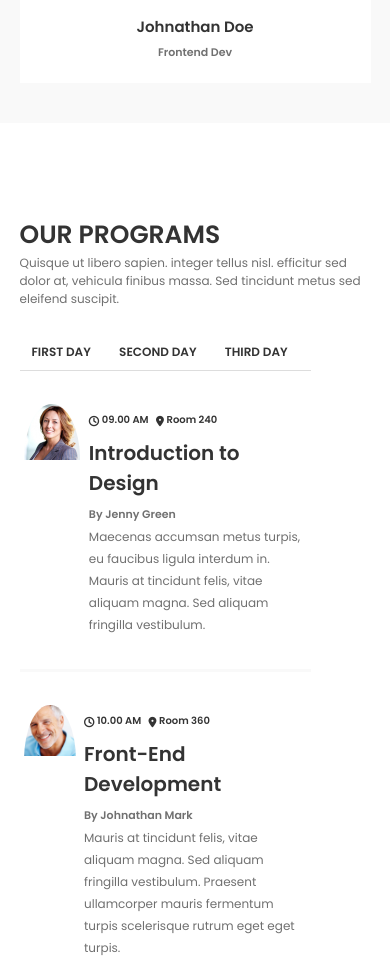
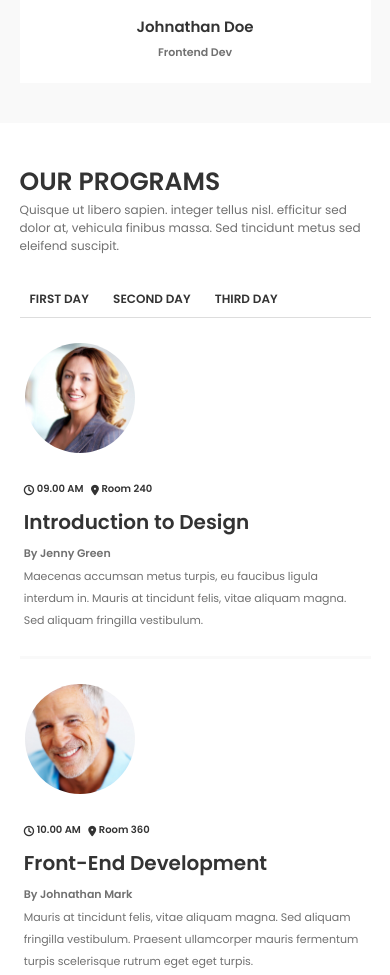
Before and after one commit to inayatullahaaxioned/NewEventFED, a plain HTML site: page index.html in a window 390 px wide. Shown: the part 4880-5855 px from the top of the page. Drawn offline with nearby package versions, Linux system fonts and the light colour scheme.

Commit message:
programs section responsive added

```diff
--- a/assets/css/style.css
+++ b/assets/css/style.css
@@ -516,8 +516,11 @@ address {
   max-width: 110px;
   max-height: 110px;
   margin: 0 1.7%;
+  overflow: hidden;
+}
+
+.program-image img {
   border-radius: 50%;
-  overflow: hidden;
 }
 
 .program-content {
@@ -1109,7 +1112,8 @@ address {
     gap: 20px;
   }
 
-  .speakers-section {
+  .speakers-section,
+  .programs-section {
     padding: 50px 0;
   }
 }
@@ -1158,6 +1162,10 @@ address {
   .video-info.bold {
     font-size: 17px;
   }
+
+  .program-tab-list, .program-list {
+    width: 100%;
+  }
 }
 /*------------------------------media query for 768px ends here------------------------------*/
 /*------------------------------media query for 480px ends here------------------------------*/
@@ -1197,7 +1205,8 @@ address {
     line-height: 25px;
   }
 
-  .speakers-section {
+  .speakers-section,
+  .programs-section {
     padding: 40px 0;
   }
 
@@ -1207,6 +1216,26 @@ address {
 
   .speakers-item {
     margin-right: 0;
+  }
+
+  .program-item {
+    flex-direction: column;
+  }
+
+  .program-image {
+    margin-bottom: 20px;
+  }
+
+  .tab-item a {
+    padding: 8px 10px;
+  }
+
+  .program-info {
+    font-size: 11px;
+  }
+
+  .program-item {
+    padding: 25px 0;
   }
 }
 /*------------------------------media query for 480px ends here------------------------------*/
```
